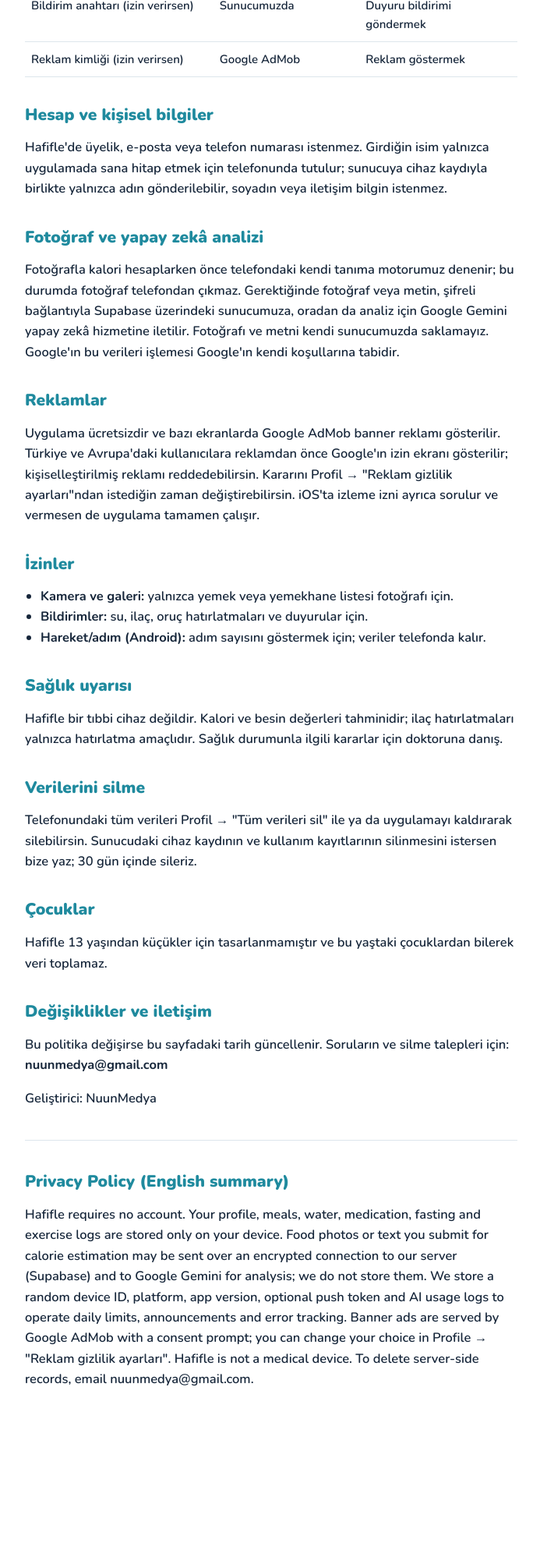
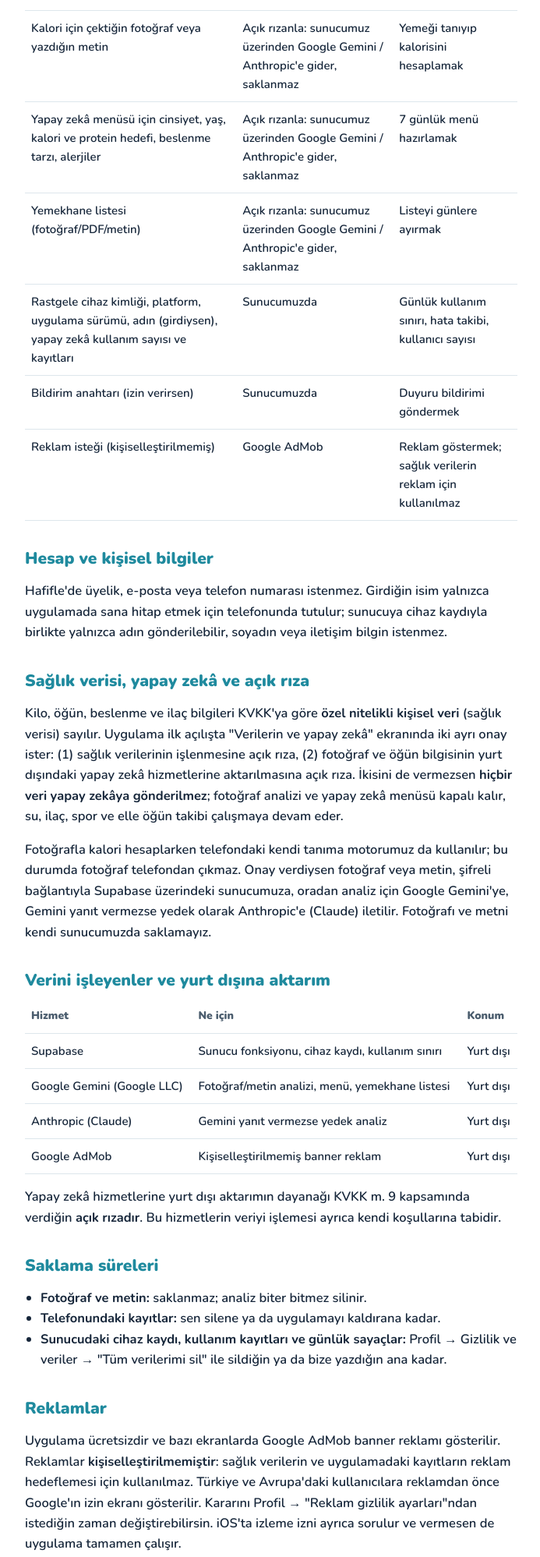
Before and after one commit to NuunMedya/hafifle, a plain HTML site: page gizlilik.html in a window 1280 px wide. Shown: the part 760-2757 px from the top of the page at 78% size, without its empty margins (292-985 px from the left). Before the commit the page ends 2623 px from the top, so only its background shows below. Drawn offline with nearby package versions, Linux system fonts and the light colour scheme.

Commit message:
Gizlilik: açık rıza, işleyenler listesi, yurt dışı aktarım ve saklama süreleri
Co-Authored-By: Claude Opus 5.5 <noreply@anthropic.com>
Claude-Session: https://claude.ai/code/session_01JcXRHM8cGBQ1j2f8jcPoL7

```diff
--- a/gizlilik.html
+++ b/gizlilik.html
@@ -34,9 +34,12 @@ hr{border:0;border-top:1px solid var(--line);margin:40px 0}
 <body>
 <main>
 <h1>Hafifle Gizlilik Politikası</h1>
-<p class="meta">Son güncelleme: 26 Kasım 2026 · Uygulama: Hafifle (iOS ve Android)</p>
+<p class="meta">Son güncelleme: 27 Kasım 2026 · Uygulama: Hafifle (iOS ve Android)</p>
 
-<p class="lead">Kısaca: Hafifle'de hesap açılmaz. Kilon, yediklerin, su, ilaç ve spor kayıtların yalnızca kendi telefonunda saklanır. Yalnızca kalori hesaplaması için gönderdiğin fotoğraf veya yazı, analiz için sunucumuza iletilir ve saklanmaz.</p>
+<p class="lead">Kısaca: Hafifle'de hesap açılmaz. Kilon, yediklerin, su, ilaç ve spor kayıtların yalnızca kendi telefonunda saklanır. Yapay zekâ analizi için fotoğraf veya yazı göndermek isteğe bağlıdır: ancak uygulamada <b>açık rıza</b> verirsen, yurt dışındaki yapay zekâ hizmetlerine (Google Gemini, yedek olarak Anthropic) aktarılır ve saklanmaz.</p>
+
+<h2>Veri sorumlusu</h2>
+<p>6698 sayılı Kişisel Verilerin Korunması Kanunu (KVKK) kapsamında veri sorumlusu <b>NuunMedya</b>'dır (iletişim: nuunmedya@gmail.com). Hafifle ve aynı geliştiricinin diğer uygulamaları ortak bir sunucu altyapısı (Supabase) kullanır; veri sorumlusu her durumda NuunMedya'dır.</p>
 
 <h2>Hangi veri nerede duruyor</h2>
 <table class="stack">
@@ -44,22 +47,43 @@ hr{border:0;border-top:1px solid var(--line);margin:40px 0}
 <tbody>
 <tr><td>Boy, kilo, yaş, cinsiyet, hedefler, alerjiler</td><td>Yalnızca telefonunda</td><td>Kalori hedefini ve menünü hesaplamak</td></tr>
 <tr><td>Öğün, su, ilaç, oruç, spor ve adım kayıtları</td><td>Yalnızca telefonunda</td><td>Günlük takibini göstermek</td></tr>
-<tr><td>Kalori için çektiğin fotoğraf veya yazdığın metin</td><td>Analiz için sunucumuza gider, saklanmaz</td><td>Yemeği tanıyıp kalorisini hesaplamak</td></tr>
-<tr><td>Yemekhane listesi (fotoğraf/PDF/metin)</td><td>Analiz için sunucumuza gider, saklanmaz</td><td>Listeyi günlere ayırmak</td></tr>
-<tr><td>Rastgele cihaz kimliği, platform, uygulama sürümü</td><td>Sunucumuzda</td><td>Günlük kullanım sınırı, hata takibi, kullanıcı sayısı</td></tr>
+<tr><td>Kalori için çektiğin fotoğraf veya yazdığın metin</td><td>Açık rızanla: sunucumuz üzerinden Google Gemini / Anthropic'e gider, saklanmaz</td><td>Yemeği tanıyıp kalorisini hesaplamak</td></tr>
+<tr><td>Yapay zekâ menüsü için cinsiyet, yaş, kalori ve protein hedefi, beslenme tarzı, alerjiler</td><td>Açık rızanla: sunucumuz üzerinden Google Gemini / Anthropic'e gider, saklanmaz</td><td>7 günlük menü hazırlamak</td></tr>
+<tr><td>Yemekhane listesi (fotoğraf/PDF/metin)</td><td>Açık rızanla: sunucumuz üzerinden Google Gemini / Anthropic'e gider, saklanmaz</td><td>Listeyi günlere ayırmak</td></tr>
+<tr><td>Rastgele cihaz kimliği, platform, uygulama sürümü, adın (girdiysen), yapay zekâ kullanım sayısı ve kayıtları</td><td>Sunucumuzda</td><td>Günlük kullanım sınırı, hata takibi, kullanıcı sayısı</td></tr>
 <tr><td>Bildirim anahtarı (izin verirsen)</td><td>Sunucumuzda</td><td>Duyuru bildirimi göndermek</td></tr>
-<tr><td>Reklam kimliği (izin verirsen)</td><td>Google AdMob</td><td>Reklam göstermek</td></tr>
+<tr><td>Reklam isteği (kişiselleştirilmemiş)</td><td>Google AdMob</td><td>Reklam göstermek; sağlık verilerin reklam için kullanılmaz</td></tr>
 </tbody>
 </table>
 
 <h2>Hesap ve kişisel bilgiler</h2>
 <p>Hafifle'de üyelik, e-posta veya telefon numarası istenmez. Girdiğin isim yalnızca uygulamada sana hitap etmek için telefonunda tutulur; sunucuya cihaz kaydıyla birlikte yalnızca adın gönderilebilir, soyadın veya iletişim bilgin istenmez.</p>
 
-<h2>Fotoğraf ve yapay zekâ analizi</h2>
-<p>Fotoğrafla kalori hesaplarken önce telefondaki kendi tanıma motorumuz denenir; bu durumda fotoğraf telefondan çıkmaz. Gerektiğinde fotoğraf veya metin, şifreli bağlantıyla Supabase üzerindeki sunucumuza, oradan da analiz için Google Gemini yapay zekâ hizmetine iletilir. Fotoğrafı ve metni kendi sunucumuzda saklamayız. Google'ın bu verileri işlemesi Google'ın kendi koşullarına tabidir.</p>
+<h2>Sağlık verisi, yapay zekâ ve açık rıza</h2>
+<p>Kilo, öğün, beslenme ve ilaç bilgileri KVKK'ya göre <b>özel nitelikli kişisel veri</b> (sağlık verisi) sayılır. Uygulama ilk açılışta "Verilerin ve yapay zekâ" ekranında iki ayrı onay ister: (1) sağlık verilerinin işlenmesine açık rıza, (2) fotoğraf ve öğün bilgisinin yurt dışındaki yapay zekâ hizmetlerine aktarılmasına açık rıza. İkisini de vermezsen <b>hiçbir veri yapay zekâya gönderilmez</b>; fotoğraf analizi ve yapay zekâ menüsü kapalı kalır, su, ilaç, spor ve elle öğün takibi çalışmaya devam eder.</p>
+<p>Fotoğrafla kalori hesaplarken telefondaki kendi tanıma motorumuz da kullanılır; bu durumda fotoğraf telefondan çıkmaz. Onay verdiysen fotoğraf veya metin, şifreli bağlantıyla Supabase üzerindeki sunucumuza, oradan analiz için Google Gemini'ye, Gemini yanıt vermezse yedek olarak Anthropic'e (Claude) iletilir. Fotoğrafı ve metni kendi sunucumuzda saklamayız.</p>
+
+<h2>Verini işleyenler ve yurt dışına aktarım</h2>
+<table class="stack">
+<thead><tr><th>Hizmet</th><th>Ne için</th><th>Konum</th></tr></thead>
+<tbody>
+<tr><td>Supabase</td><td>Sunucu fonksiyonu, cihaz kaydı, kullanım sınırı</td><td>Yurt dışı</td></tr>
+<tr><td>Google Gemini (Google LLC)</td><td>Fotoğraf/metin analizi, menü, yemekhane listesi</td><td>Yurt dışı</td></tr>
+<tr><td>Anthropic (Claude)</td><td>Gemini yanıt vermezse yedek analiz</td><td>Yurt dışı</td></tr>
+<tr><td>Google AdMob</td><td>Kişiselleştirilmemiş banner reklam</td><td>Yurt dışı</td></tr>
+</tbody>
+</table>
+<p>Yapay zekâ hizmetlerine yurt dışı aktarımın dayanağı KVKK m. 9 kapsamında verdiğin <b>açık rızadır</b>. Bu hizmetlerin veriyi işlemesi ayrıca kendi koşullarına tabidir.</p>
+
+<h2>Saklama süreleri</h2>
+<ul>
+<li><b>Fotoğraf ve metin:</b> saklanmaz; analiz biter bitmez silinir.</li>
+<li><b>Telefonundaki kayıtlar:</b> sen silene ya da uygulamayı kaldırana kadar.</li>
+<li><b>Sunucudaki cihaz kaydı, kullanım kayıtları ve günlük sayaçlar:</b> Profil → Gizlilik ve veriler → "Tüm verilerimi sil" ile sildiğin ya da bize yazdığın ana kadar.</li>
+</ul>
 
 <h2>Reklamlar</h2>
-<p>Uygulama ücretsizdir ve bazı ekranlarda Google AdMob banner reklamı gösterilir. Türkiye ve Avrupa'daki kullanıcılara reklamdan önce Google'ın izin ekranı gösterilir; kişiselleştirilmiş reklamı reddedebilirsin. Kararını Profil → "Reklam gizlilik ayarları"ndan istediğin zaman değiştirebilirsin. iOS'ta izleme izni ayrıca sorulur ve vermesen de uygulama tamamen çalışır.</p>
+<p>Uygulama ücretsizdir ve bazı ekranlarda Google AdMob banner reklamı gösterilir. Reklamlar <b>kişiselleştirilmemiştir</b>: sağlık verilerin ve uygulamadaki kayıtların reklam hedeflemesi için kullanılmaz. Türkiye ve Avrupa'daki kullanıcılara reklamdan önce Google'ın izin ekranı gösterilir. Kararını Profil → "Reklam gizlilik ayarları"ndan istediğin zaman değiştirebilirsin. iOS'ta izleme izni ayrıca sorulur ve vermesen de uygulama tamamen çalışır.</p>
 
 <h2>İzinler</h2>
 <ul>
@@ -71,8 +95,8 @@ hr{border:0;border-top:1px solid var(--line);margin:40px 0}
 <h2>Sağlık uyarısı</h2>
 <p>Hafifle bir tıbbi cihaz değildir. Kalori ve besin değerleri tahminidir; ilaç hatırlatmaları yalnızca hatırlatma amaçlıdır. Sağlık durumunla ilgili kararlar için doktoruna danış.</p>
 
-<h2>Verilerini silme</h2>
-<p>Telefonundaki tüm verileri Profil → "Tüm verileri sil" ile ya da uygulamayı kaldırarak silebilirsin. Sunucudaki cihaz kaydının ve kullanım kayıtlarının silinmesini istersen bize yaz; 30 gün içinde sileriz.</p>
+<h2>Haklarım ve verilerini silme</h2>
+<p>KVKK m. 11 kapsamında verilerinin işlenip işlenmediğini öğrenme, düzeltme, silme ve itiraz haklarına sahipsin. Açık rızanı Profil → <b>Gizlilik ve veriler</b> → "Onaylarımı geri çek" ile istediğin zaman geri çekebilirsin; geri çektiğin andan itibaren yapay zekâya veri gönderilmez. Aynı ekrandaki "Tüm verilerimi sil" telefonundaki kayıtları ve sunucudaki cihaz kaydını, kullanım kayıtlarını birlikte siler. Diğer talepler için bize yaz; en geç 30 gün içinde yanıtlarız.</p>
 
 <h2>Çocuklar</h2>
 <p>Hafifle 13 yaşından küçükler için tasarlanmamıştır ve bu yaştaki çocuklardan bilerek veri toplamaz.</p>
@@ -84,7 +108,7 @@ hr{border:0;border-top:1px solid var(--line);margin:40px 0}
 <hr>
 
 <h2>Privacy Policy (English summary)</h2>
-<p>Hafifle requires no account. Your profile, meals, water, medication, fasting and exercise logs are stored only on your device. Food photos or text you submit for calorie estimation may be sent over an encrypted connection to our server (Supabase) and to Google Gemini for analysis; we do not store them. We store a random device ID, platform, app version, optional push token and AI usage logs to operate daily limits, announcements and error tracking. Banner ads are served by Google AdMob with a consent prompt; you can change your choice in Profile → "Reklam gizlilik ayarları". Hafifle is not a medical device. To delete server-side records, email nuunmedya@gmail.com.</p>
+<p>Hafifle requires no account. Your profile, meals, water, medication, fasting and exercise logs are stored only on your device. Health-related data and food photos are sent for AI analysis only after you give explicit consent in the app; they are then sent over an encrypted connection via our server (Supabase) to Google Gemini, or Anthropic as a fallback, outside Türkiye, and are not stored. You can withdraw consent or delete your device and server records in Profile → "Gizlilik ve veriler". The data controller is NuunMedya. We store a random device ID, platform, app version, optional push token and AI usage logs to operate daily limits, announcements and error tracking. Banner ads are non-personalized, served by Google AdMob with a consent prompt; health data is never used for advertising; you can change your choice in Profile → "Reklam gizlilik ayarları". Hafifle is not a medical device. To delete server-side records, email nuunmedya@gmail.com.</p>
 </main>
 </body>
 </html>
```
